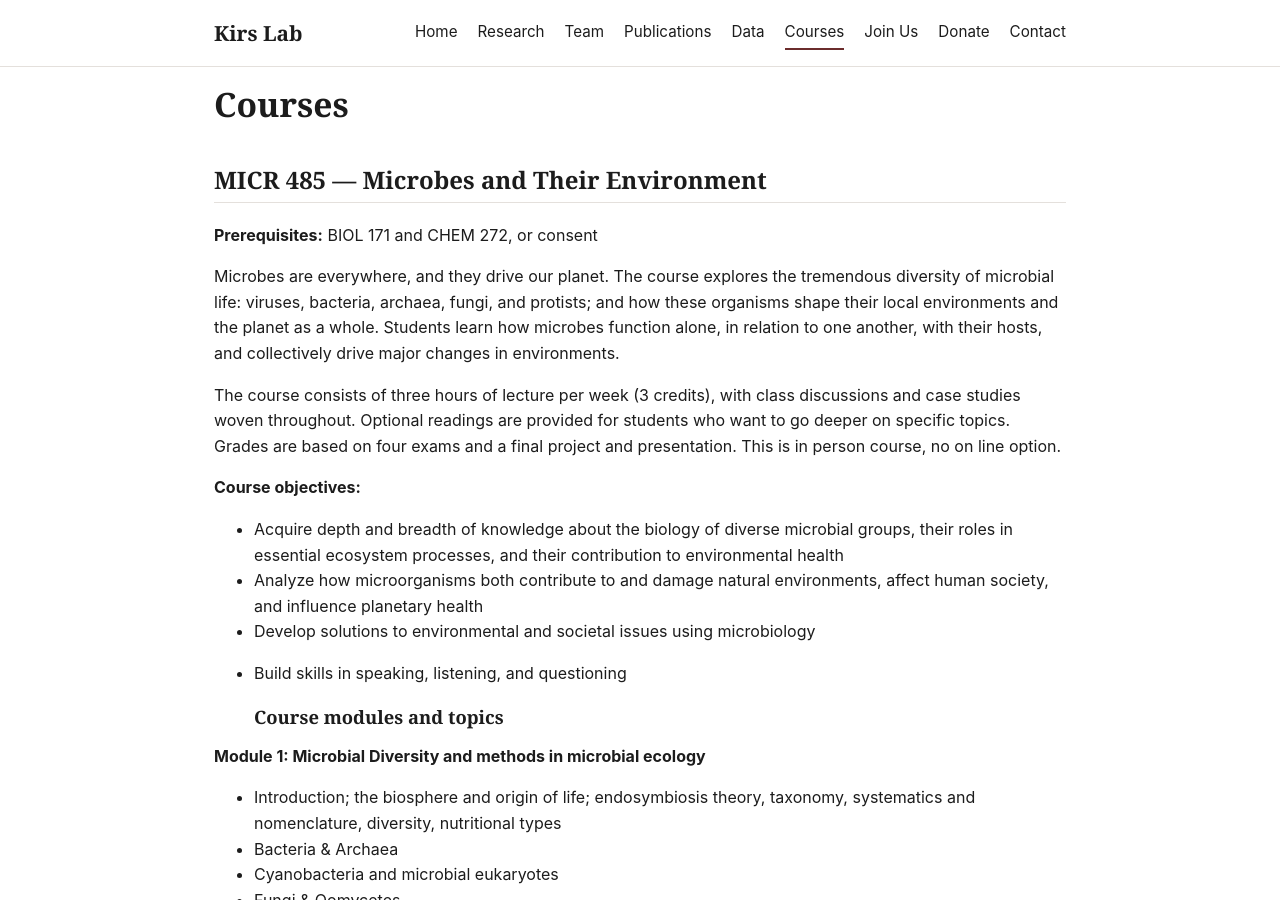
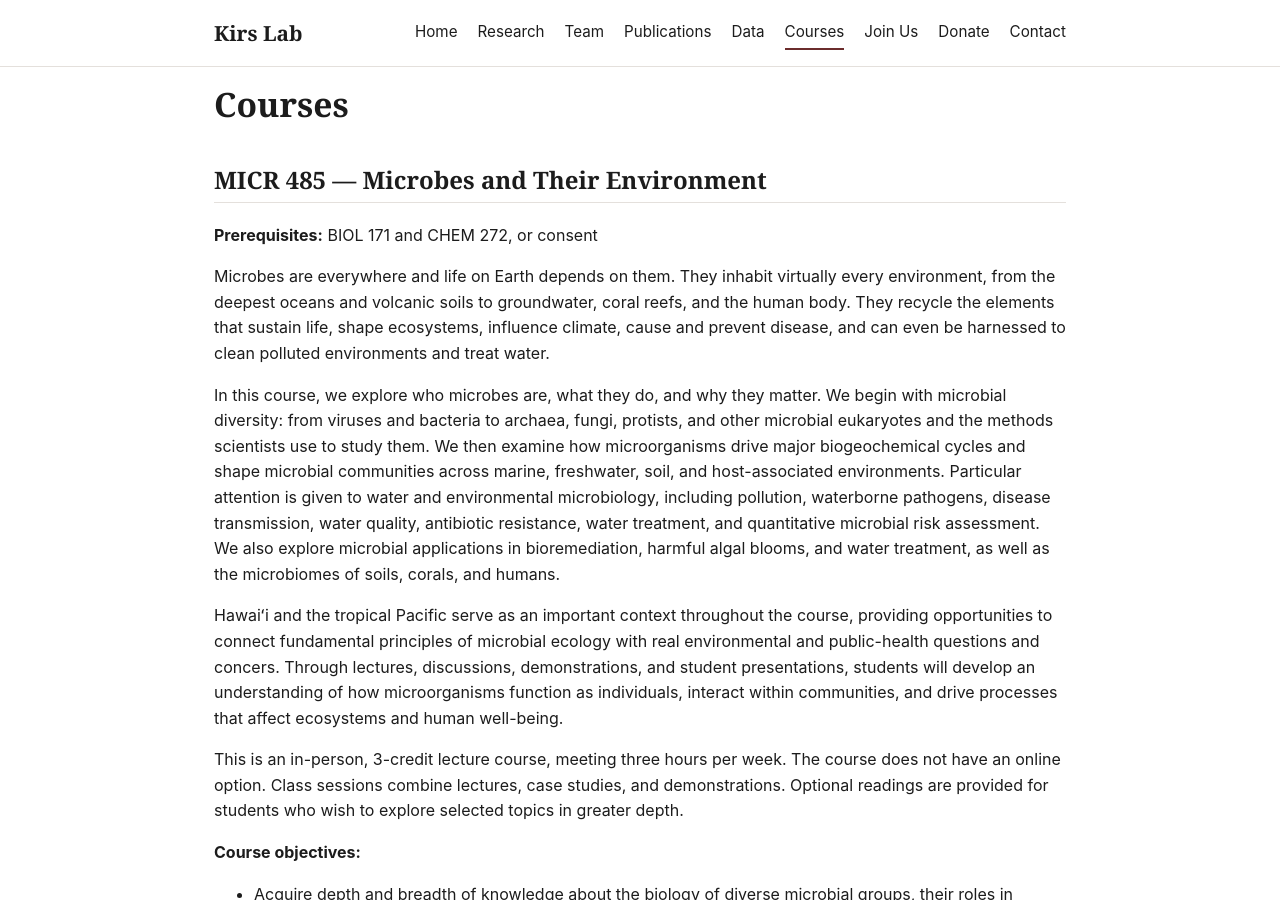
Before and after one commit to MarekKirs/marekkirs.github.io, a Jekyll site: the page built from courses.md, in a window 1280 px wide and 900 px high. Built offline with Jekyll 4.4.1, drawn with Linux system fonts in a browser that asks for light colours.

Commit message:
Update courses.md

```diff
--- a/courses.md
+++ b/courses.md
@@ -10,18 +10,13 @@ permalink: /courses/
 
 **Prerequisites:** BIOL 171 and CHEM 272, or consent
 
-Microbes are everywhere, and they drive our planet. The course
-explores the tremendous diversity of microbial life: viruses,
-bacteria, archaea, fungi, and protists; and how these organisms
-shape their local environments and the planet as a whole. Students learn how microbes
-function alone, in relation to one another, with their hosts, and
-collectively drive major changes in environments.
+Microbes are everywhere and life on Earth depends on them. They inhabit virtually every environment, from the deepest oceans and volcanic soils to groundwater, coral reefs, and the human body. They recycle the elements that sustain life, shape ecosystems, influence climate, cause and prevent disease, and can even be harnessed to clean polluted environments and treat water.
 
-The course consists of three hours of lecture per week (3 credits), with class
-discussions and case studies woven throughout. Optional readings are
-provided for students who want to go deeper on specific topics. Grades
-are based on four exams and a final project and
-presentation. This is in person course, no on line option.
+In this course, we explore who microbes are, what they do, and why they matter. We begin with microbial diversity: from viruses and bacteria to archaea, fungi, protists, and other microbial eukaryotes and the methods scientists use to study them. We then examine how microorganisms drive major biogeochemical cycles and shape microbial communities across marine, freshwater, soil, and host-associated environments. Particular attention is given to water and environmental microbiology, including pollution, waterborne pathogens, disease transmission, water quality, antibiotic resistance, water treatment, and quantitative microbial risk assessment. We also explore microbial applications in bioremediation, harmful algal blooms, and water treatment, as well as the microbiomes of soils, corals, and humans.
+
+Hawaiʻi and the tropical Pacific serve as an important context throughout the course, providing opportunities to connect fundamental principles of microbial ecology with real environmental and public-health questions and concers. Through lectures, discussions, demonstrations, and student presentations, students will develop an understanding of how microorganisms function as individuals, interact within communities, and drive processes that affect ecosystems and human well-being.
+
+This is an in-person, 3-credit lecture course, meeting three hours per week. The course does not have an online option. Class sessions combine lectures, case studies, and demonstrations. Optional readings are provided for students who wish to explore selected topics in greater depth.
 
 **Course objectives:**
 - Acquire depth and breadth of knowledge about the biology of diverse microbial groups, their roles in essential ecosystem processes, and their contribution to environmental health
```
